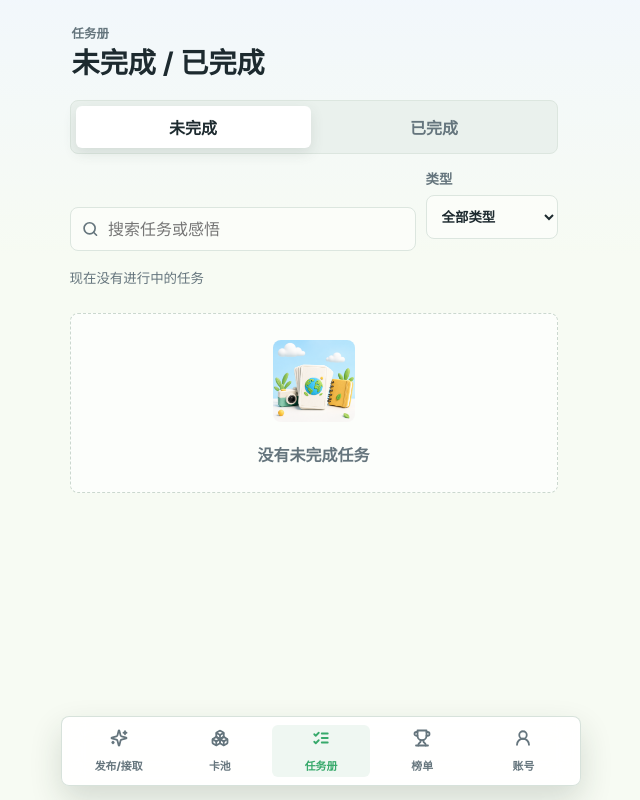
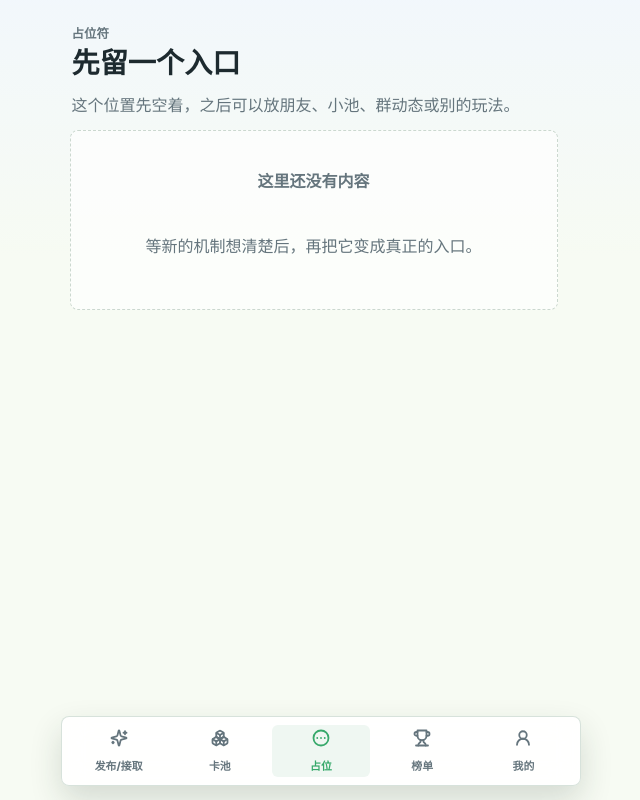
Before and after one commit to DXENDBucket/Earth-Online-Journal, a Vue app: page /#/journal in a window 1280 px wide. Shown: the whole page, without its empty margins (319-959 px from the left). Built offline with nearby package versions, Linux system fonts and the light colour scheme.

Commit message:
Merge journal and account into my page

```diff
--- a/src/app/router.ts
+++ b/src/app/router.ts
@@ -1,8 +1,8 @@
 import { createRouter, createWebHashHistory } from "vue-router";
 
-import AccountPage from "@/pages/AccountPage.vue";
 import HomePage from "@/pages/HomePage.vue";
-import JournalPage from "@/pages/JournalPage.vue";
+import MyPage from "@/pages/MyPage.vue";
+import PlaceholderPage from "@/pages/PlaceholderPage.vue";
 import PoolPage from "@/pages/PoolPage.vue";
 import RankPage from "@/pages/RankPage.vue";
 
@@ -17,7 +17,7 @@ export const router = createRouter({
     {
       path: "/journal",
       name: "journal",
-      component: JournalPage,
+      component: PlaceholderPage,
     },
     {
       path: "/pool",
@@ -30,9 +30,13 @@ export const router = createRouter({
       component: RankPage,
     },
     {
+      path: "/me",
+      name: "me",
+      component: MyPage,
+    },
+    {
       path: "/account",
-      name: "account",
-      component: AccountPage,
+      redirect: { name: "me" },
     },
   ],
 });
--- a/src/components/BottomNav.vue
+++ b/src/components/BottomNav.vue
@@ -14,7 +14,7 @@
 </template>
 
 <script setup lang="ts">
-import { Boxes, ListChecks, Sparkles, Trophy, UserRound } from "@lucide/vue";
+import { Boxes, CircleEllipsis, Sparkles, Trophy, UserRound } from "@lucide/vue";
 import { RouterLink, useRoute } from "vue-router";
 
 const route = useRoute();
@@ -22,8 +22,8 @@ const route = useRoute();
 const navItems = [
   { name: "home", label: "发布/接取", icon: Sparkles },
   { name: "pool", label: "卡池", icon: Boxes },
-  { name: "journal", label: "任务册", icon: ListChecks },
+  { name: "journal", label: "占位", icon: CircleEllipsis },
   { name: "rank", label: "榜单", icon: Trophy },
-  { name: "account", label: "账号", icon: UserRound },
+  { name: "me", label: "我的", icon: UserRound },
 ] as const;
 </script>
--- a/src/pages/AccountPage.vue
+++ b/src/pages/AccountPage.vue
@@ -1,6 +1,6 @@
 <template>
   <section class="screen">
-    <div class="screen-title">
+    <div v-if="!props.embedded" class="screen-title">
       <p class="eyebrow">账号</p>
       <h1>我的记录</h1>
     </div>
@@ -98,6 +98,14 @@ import type { QuestStoreSnapshot } from "@/services/localQuestStorage";
 import { useNoticeStore } from "@/stores/noticeStore";
 import { useQuestStore } from "@/stores/questStore";
 
+const props = withDefaults(
+  defineProps<{
+    embedded?: boolean;
+  }>(),
+  {
+    embedded: false,
+  },
+);
 const store = useQuestStore();
 const notice = useNoticeStore();
 const profileName = ref(store.user.name);
--- a/src/pages/HomePage.vue
+++ b/src/pages/HomePage.vue
@@ -250,7 +250,7 @@ function completeQuest(payload: CompletionPayload) {
   }
 
   notice.showNotice("完成记录已保存。", "success");
-  router.push({ name: "journal", query: { filter: "done" } });
+  router.push({ name: "me", query: { tab: "journal", filter: "done" } });
 }
 
 function returnQuest(quest: AcceptedQuest) {
@@ -261,8 +261,11 @@ function returnQuest(quest: AcceptedQuest) {
 
 function openJournal(status: AcceptedQuestStatus) {
   router.push({
-    name: "journal",
-    query: { filter: status === "done" ? "done" : "todo" },
+    name: "me",
+    query: {
+      tab: "journal",
+      filter: status === "done" ? "done" : "todo",
+    },
   });
 }
 </script>
--- a/src/pages/JournalPage.vue
+++ b/src/pages/JournalPage.vue
@@ -1,6 +1,6 @@
 <template>
   <section class="screen">
-    <div class="screen-title">
+    <div v-if="!props.embedded" class="screen-title">
       <p class="eyebrow">任务册</p>
       <h1>未完成 / 已完成</h1>
     </div>
@@ -107,6 +107,14 @@ import type { AcceptedQuest, CompletionPayload } from "@/types/quest";
 
 type JournalFilter = "todo" | "done";
 
+const props = withDefaults(
+  defineProps<{
+    embedded?: boolean;
+  }>(),
+  {
+    embedded: false,
+  },
+);
 const route = useRoute();
 const router = useRouter();
 const store = useQuestStore();
@@ -155,8 +163,12 @@ const emptyText = computed(() => {
 
 function setFilter(value: string) {
   router.replace({
-    name: "journal",
-    query: { filter: value === "done" ? "done" : "todo" },
+    name: "me",
+    query: {
+      ...route.query,
+      tab: "journal",
+      filter: value === "done" ? "done" : "todo",
+    },
   });
 }
 
--- /dev/null
+++ b/src/pages/MyPage.vue
@@ -0,0 +1,48 @@
+<template>
+  <section class="screen">
+    <div class="screen-title">
+      <p class="eyebrow">我的</p>
+      <h1>我的</h1>
+      <p>查看任务记录、整理个人资料，也可以备份这台设备上的记录。</p>
+    </div>
+
+    <SegmentTabs
+      :model-value="section"
+      label="我的内容"
+      :options="sectionOptions"
+      @update:model-value="setSection"
+    />
+
+    <JournalPage v-if="section === 'journal'" embedded />
+    <AccountPage v-else embedded />
+  </section>
+</template>
+
+<script setup lang="ts">
+import { computed } from "vue";
+import { useRoute, useRouter } from "vue-router";
+
+import SegmentTabs from "@/components/SegmentTabs.vue";
+import AccountPage from "@/pages/AccountPage.vue";
+import JournalPage from "@/pages/JournalPage.vue";
+
+type MySection = "journal" | "profile";
+
+const route = useRoute();
+const router = useRouter();
+const sectionOptions = [
+  { value: "journal", label: "任务册" },
+  { value: "profile", label: "资料" },
+];
+const section = computed<MySection>(() => (route.query.tab === "profile" ? "profile" : "journal"));
+
+function setSection(value: string) {
+  router.replace({
+    name: "me",
+    query: {
+      ...route.query,
+      tab: value === "profile" ? "profile" : undefined,
+    },
+  });
+}
+</script>
--- /dev/null
+++ b/src/pages/PlaceholderPage.vue
@@ -0,0 +1,14 @@
+<template>
+  <section class="screen">
+    <div class="screen-title">
+      <p class="eyebrow">占位符</p>
+      <h1>先留一个入口</h1>
+      <p>这个位置先空着，之后可以放朋友、小池、群动态或别的玩法。</p>
+    </div>
+
+    <section class="empty-state">
+      <strong>这里还没有内容</strong>
+      <p>等新的机制想清楚后，再把它变成真正的入口。</p>
+    </section>
+  </section>
+</template>
```
Also changed, not shown: 1 other file (tests, documents, lock files or other folders).
